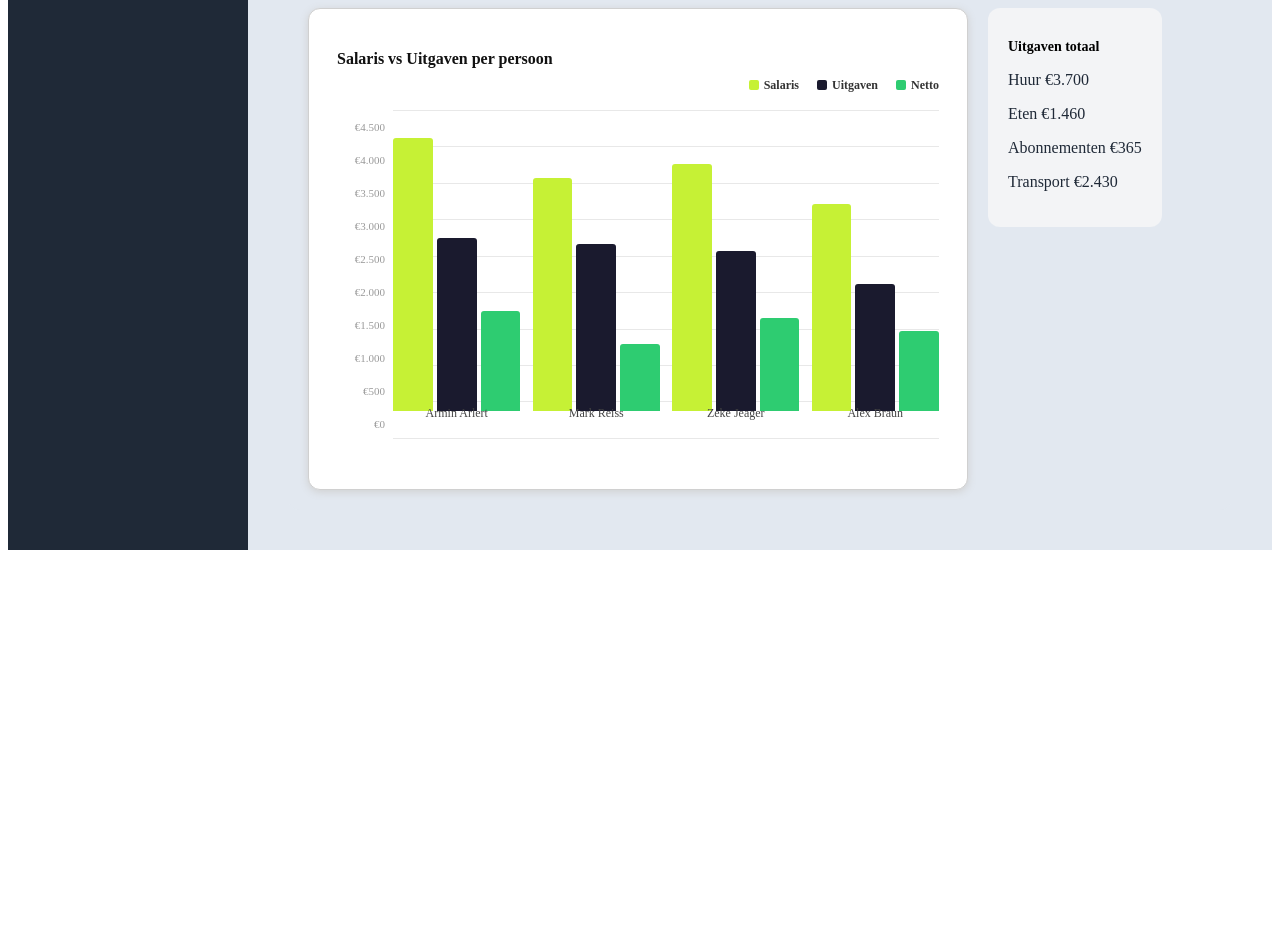
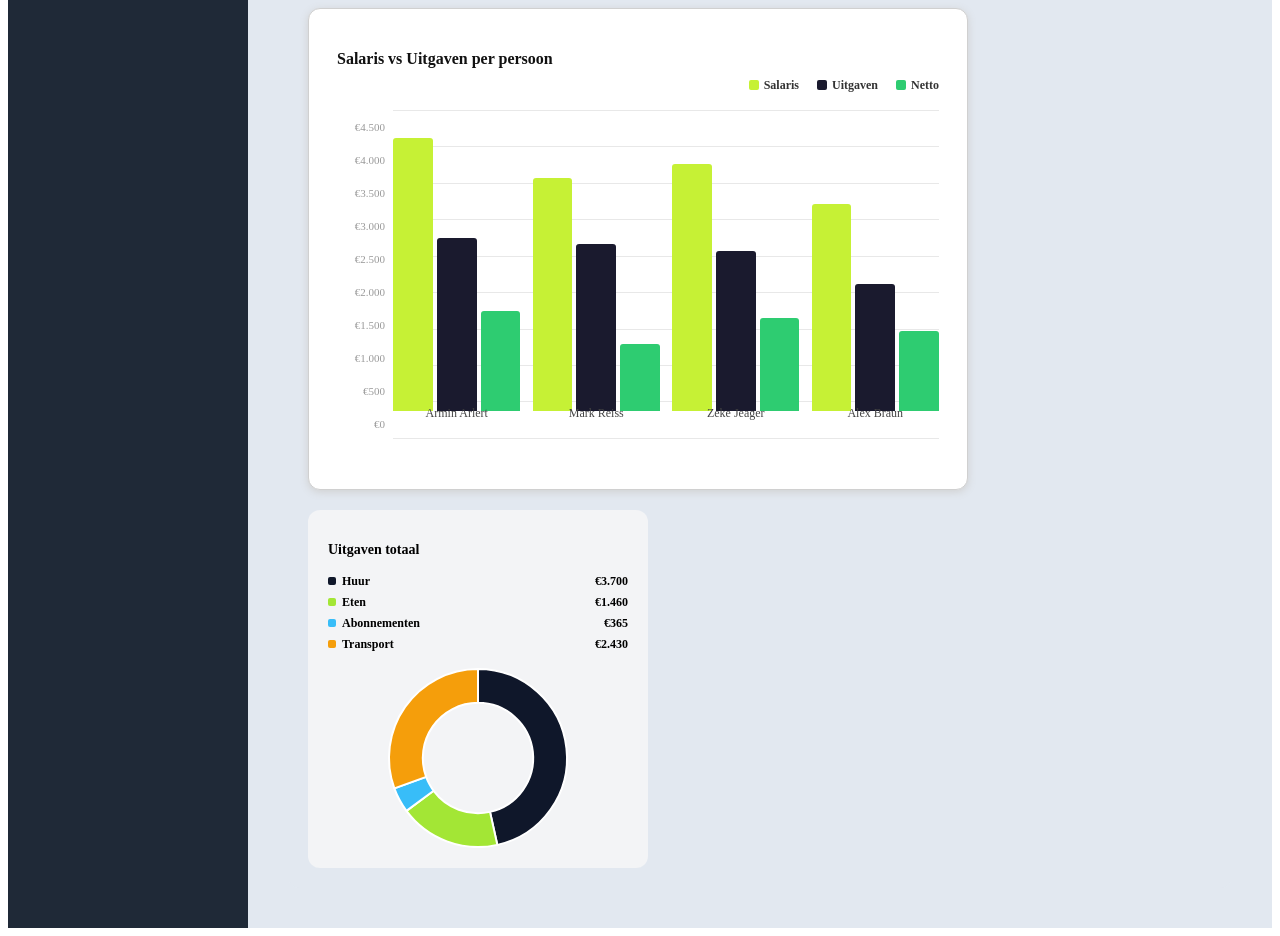
Before and after one commit to itzmitto/svelte-dashboard-project, a SvelteKit app: page / in a window 1280 px wide. Shown: the part 1280-2216 px from the top of the page. Before the commit the page ends 1838 px from the top, so only its background shows below. Built offline with nearby package versions, Linux system fonts and the light colour scheme.

Commit message:
maincard2 tweede chart gemaakt met styling

```diff
--- a/src/app.html
+++ b/src/app.html
@@ -4,13 +4,10 @@
 		<meta charset="utf-8" />
 		<meta name="viewport" content="width=device-width, initial-scale=1" />
 		<meta name="text-scale" content="scale" />
+		<script src="https://cdnjs.cloudflare.com/ajax/libs/Chart.js/4.4.1/chart.umd.js"></script>
 		%sveltekit.head%
 	</head>
 	<body data-sveltekit-preload-data="hover">
 		<div style="display: contents">%sveltekit.body%</div>
-		<head>
-  %sveltekit.head%
-  <script src="https://cdnjs.cloudflare.com/ajax/libs/Chart.js/4.4.1/chart.umd.js"></script>
-</head>
 	</body>
 </html>
--- a/src/routes/+page.svelte
+++ b/src/routes/+page.svelte
@@ -1,8 +1,47 @@
 <script>
+  import { onMount } from "svelte";
   import "./page.css";
   import "./maincard.css";
   import "./animation.css";
   import "./maincard2.css";
+
+  const CATS = ["Huur", "Eten", "Abonnementen", "Transport"];
+  const COLS = ["#0F172A", "#A3E635", "#38BDF8", "#F59E0B"];
+  const VALS = [3700, 1460, 365, 2430];
+
+  let canvas;
+
+  onMount(() => {
+    new Chart(canvas, {
+      type: "doughnut",
+      data: {
+        labels: CATS,
+        datasets: [
+          {
+            data: VALS,
+            backgroundColor: COLS,
+            borderWidth: 2,
+            borderColor: "#fff",
+            hoverOffset: 5,
+          },
+        ],
+      },
+      options: {
+        responsive: true,
+        maintainAspectRatio: false,
+        cutout: "62%",
+        plugins: {
+          legend: { display: false },
+          tooltip: {
+            callbacks: {
+              label: (ctx) =>
+                ` ${ctx.label}: €${ctx.parsed.toLocaleString("nl-NL")}`,
+            },
+          },
+        },
+      },
+    });
+  });
 </script>
 
 <svelte:head>
@@ -12,7 +51,7 @@
 
 <div class="layout">
   <aside class="sidebar">
-    <h2>svelte-project </h2>
+    <h2>svelte-project</h2>
 
     <nav>
       <div class="menu-section">
@@ -177,10 +216,20 @@
 
         <div class="maincard2">
           <h2>Uitgaven totaal</h2>
-          <p>Huur €3.700</p>
-          <p>Eten €1.460</p>
-          <p>Abonnementen €365</p>
-          <p>Transport €2.430</p>
+
+          <div class="legend-col">
+            {#each CATS as cat, i}
+              <span class="leg-item">
+                <span class="leg-dot" style="background: {COLS[i]}"></span>
+                {cat}
+                <strong>€{VALS[i].toLocaleString("nl-NL")}</strong>
+              </span>
+            {/each}
+          </div>
+
+          <div class="canvas-wrap">
+            <canvas bind:this={canvas}></canvas>
+          </div>
         </div>
       </div>
     </div>
```
Also changed, not shown: src/routes/maincard2.css (+0 -17 lines).
